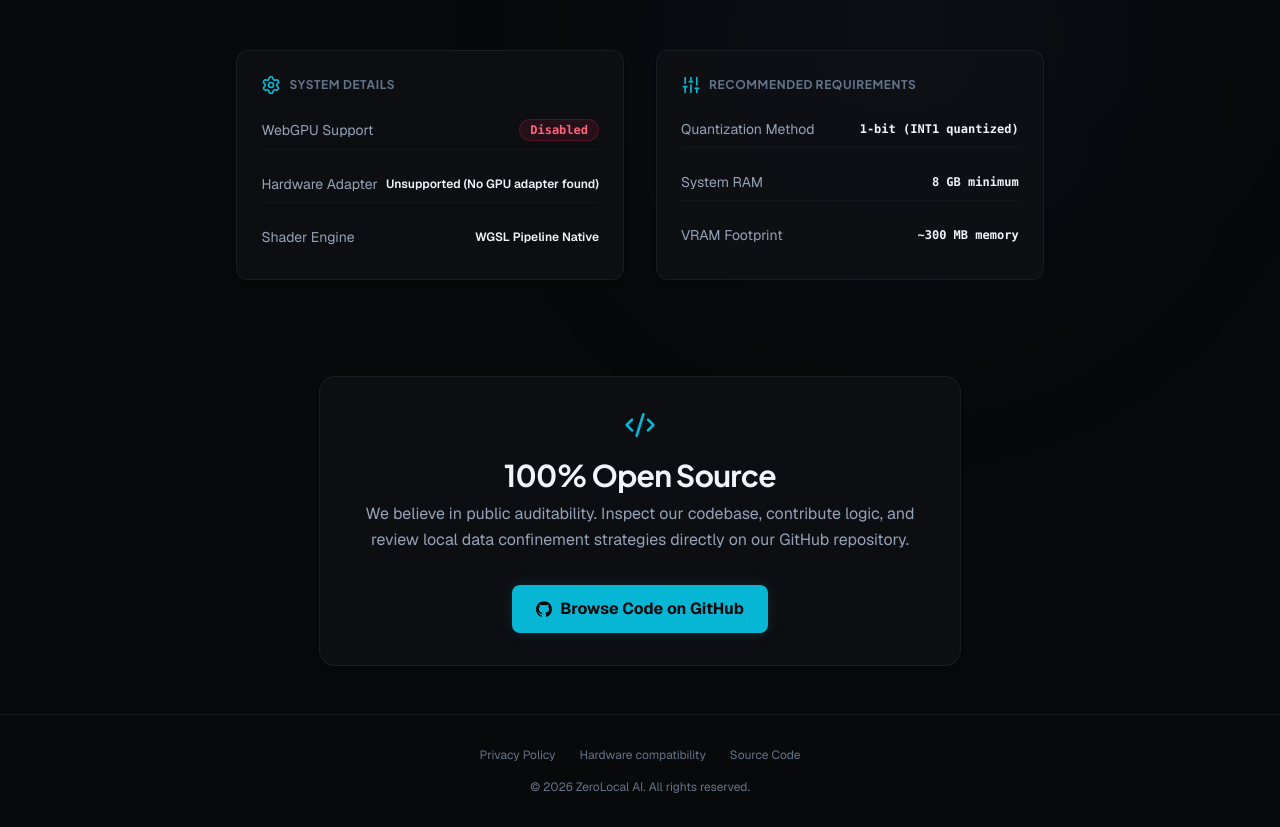
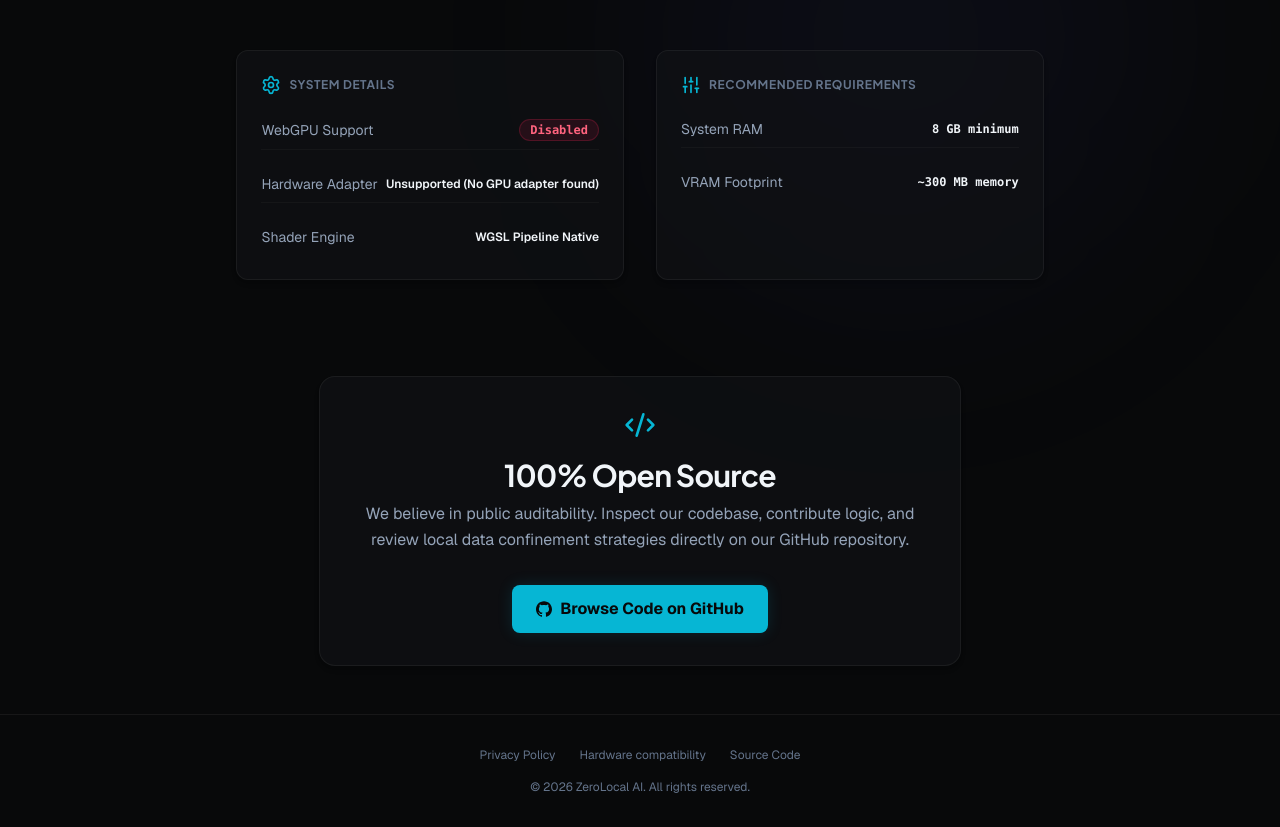
Before and after one commit to phaneesh29/browser_ai, a React (Vite) app: page / in a window 1280 px wide. Shown: the part 1265-2092 px from the top of the page. Built offline with nearby package versions, Linux system fonts and the light colour scheme; what @streamdown/math would draw is missing.

Commit message:
design: remove 1-bit quantization labels from Chat welcome screen and Home diagnostic specs card

```diff
--- a/src/pages/Chat.tsx
+++ b/src/pages/Chat.tsx
@@ -314,9 +314,6 @@ export default function Chat() {
                     <div className="text-3xl tracking-tight text-[#f1f5f9] font-bold">
                       How can I help you?
                     </div>
-                    <div className="text-[10px] font-mono tracking-[0.2em] text-[#64748b] uppercase">
-                      Talk to a local 1-bit model
-                    </div>
                   </div>
                   <div className="grid w-full grid-cols-1 gap-2.5 sm:grid-cols-2 mt-4">
                     {suggestedPrompts.map((s) => (
--- a/src/pages/Home.tsx
+++ b/src/pages/Home.tsx
@@ -219,10 +219,6 @@ export default function Home() {
               </div>
               <div className="space-y-4">
                 <div className="flex flex-col sm:flex-row sm:justify-between sm:items-center gap-2 py-2 border-b border-[rgba(255,255,255,0.03)]">
-                  <span className="text-[#94a3b8] text-sm flex-shrink-0">Quantization Method</span>
-                  <span className="text-xs font-mono font-semibold text-[#f1f5f9] sm:text-right">1-bit (INT1 quantized)</span>
-                </div>
-                <div className="flex flex-col sm:flex-row sm:justify-between sm:items-center gap-2 py-2 border-b border-[rgba(255,255,255,0.03)]">
                   <span className="text-[#94a3b8] text-sm flex-shrink-0">System RAM</span>
                   <span className="text-xs font-mono font-semibold text-[#f1f5f9] sm:text-right">8 GB minimum</span>
                 </div>
```
